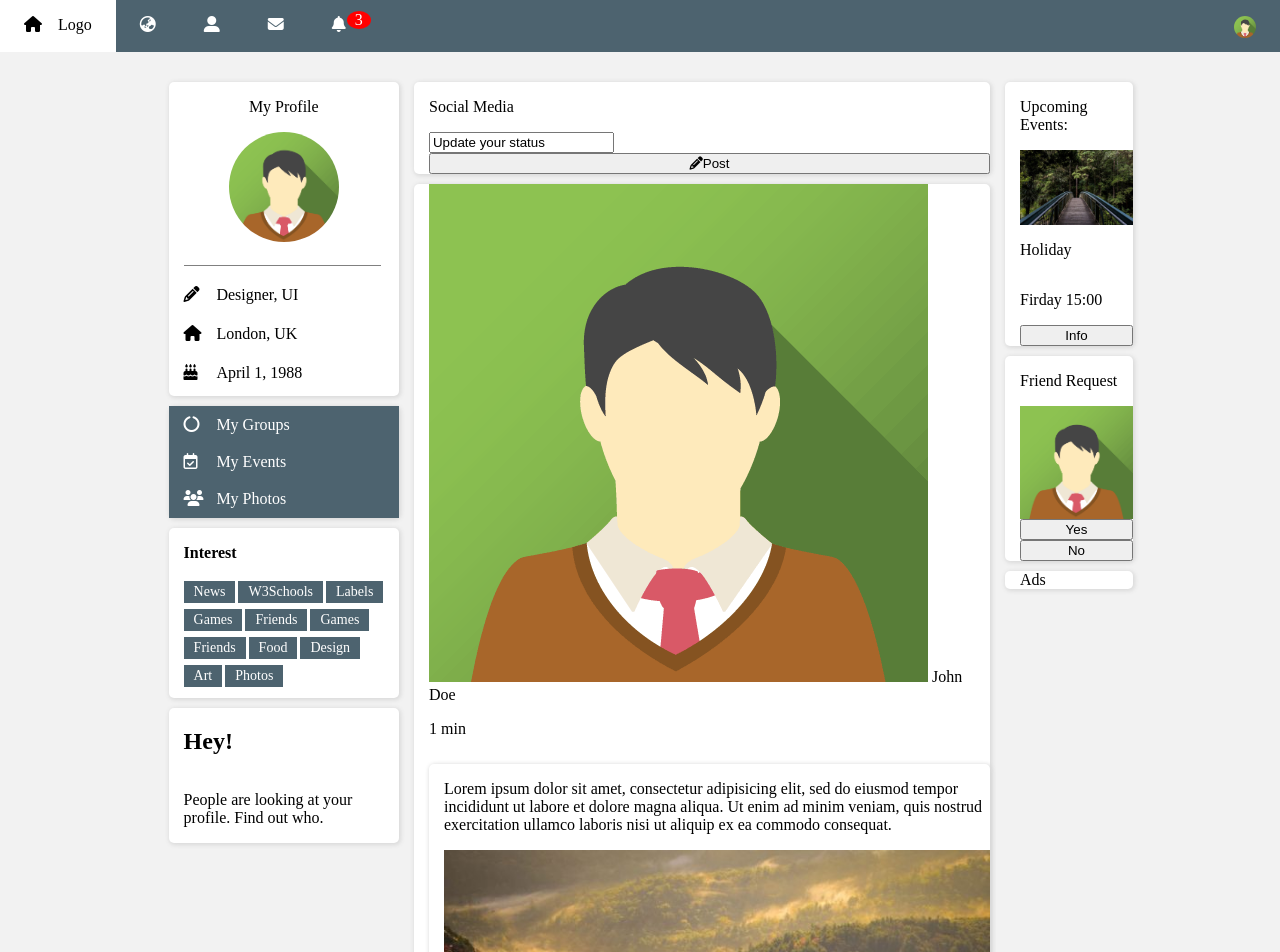
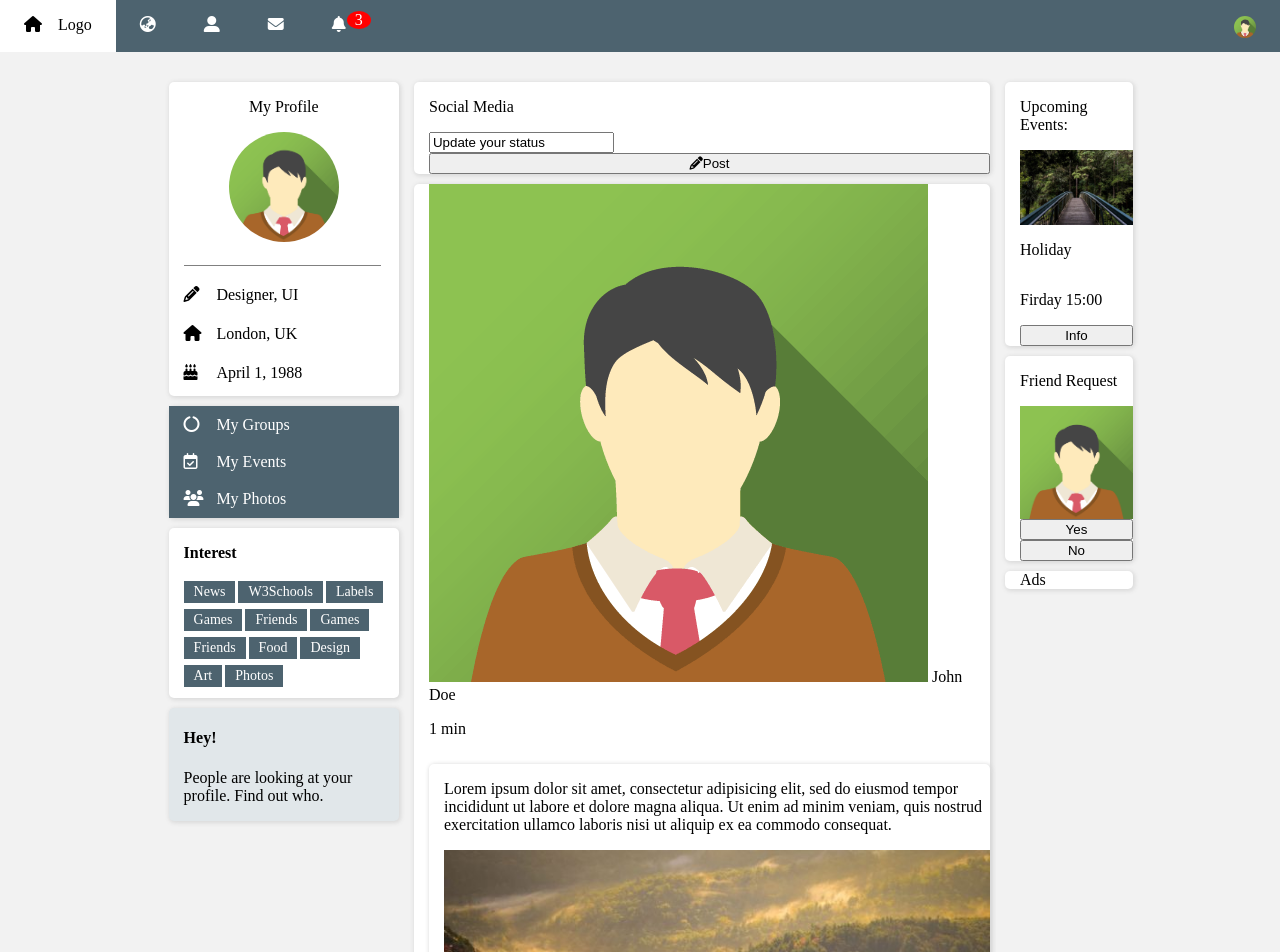
Before and after one commit to YipChiSan/Front-end-Projects, a plain HTML site: page social-media/index.html in a window 1280 px wide. Shown: the top 952 px of the page. Drawn offline with Linux system fonts and the light colour scheme.

Commit message:
Add right padding to greeting section and set the background for it

```diff
--- a/social-media/index.html
+++ b/social-media/index.html
@@ -122,7 +122,9 @@
             </div>
 
             <div class="general-container" id="greeting-section">
-                <h2>Hey!</h2>
+                <div id="greeting-title">
+                    <h4>Hey!</h4>
+                </div>
                 <p>People are looking at your profile. Find out who.</p>
             </div>
         </div>
--- a/social-media/mystyle.css
+++ b/social-media/mystyle.css
@@ -217,6 +217,14 @@ li > p {
         color: white;
     }
 
+#greeting-section {
+    background-color: #e1e7ea;
+}
+#greeting-section > p {
+    margin-top:0;
+    padding-right: 10px;
+}
+
     @media only screen and (max-width: 700px) {
         #nav {
         display: none;
```
